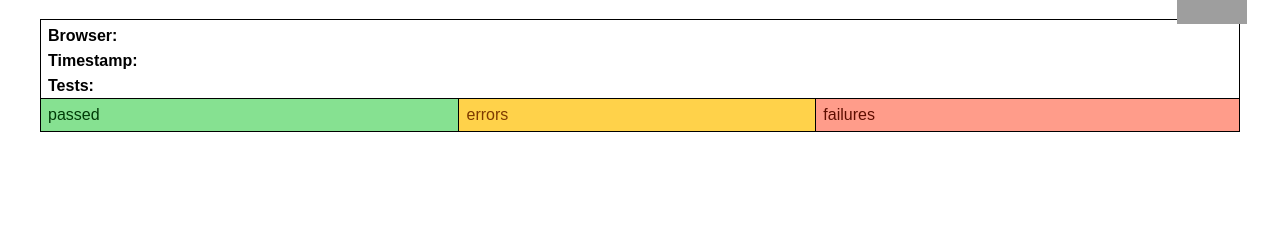
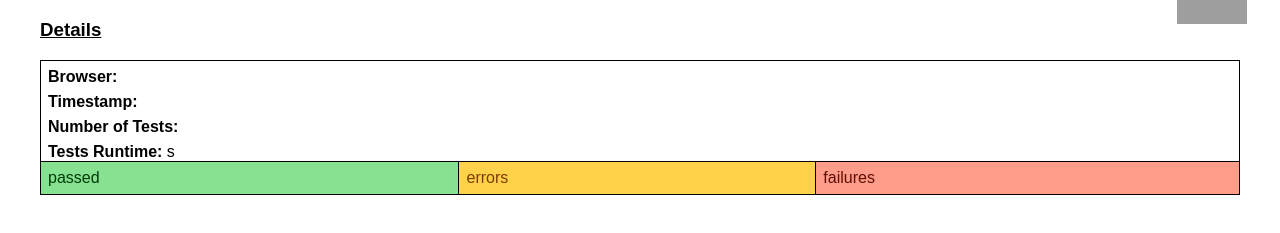
Before and after one commit to manuel12/nightwatch_automation, a website: page html-reporter.hbs in a window 1280 px wide. Shown: the part 71-304 px from the top of the page. Drawn offline with nearby package versions, Linux system fonts and the light colour scheme; files that its build step writes are made by us from their sources; grey boxes are pictures that could not be loaded.

Commit message:
Added 'clearDetails' text,

```diff
--- a/html-reporter.hbs
+++ b/html-reporter.hbs
@@ -21,7 +21,7 @@
         border-bottom: 1px black solid;
         border-right: none;
       }
-
+      /*td.details{ color: #140000; width: 100%; background: #e47911; }*/
       td.pass { color: #003b07; background: #86e191; }
       td.skip { color: #7d3a00; background: #ffd24a; }
       td.fail { color: #5e0e00; background: #ff9c8a; }
@@ -55,7 +55,7 @@
 
 <body>
   <h1>Test Results</h1>
-
+  <h3><strong><ins>Details</ins></strong></h3>
   <table border="0" cellpadding="0" cellspacing="0">
     <tr class="overview">
       <td colspan="3" title="{{browser}}"><strong>Browser:</strong> {{browser}}</td>
@@ -63,8 +63,11 @@
     <tr class="overview">
       <td colspan="3"><strong>Timestamp:</strong> {{timestamp}}</td>
     </tr>
-    <tr class="overview last">
-      <td colspan="3"><strong>Tests:</strong> {{results.tests}}<br></td>
+    <tr class="overview">
+      <td colspan="3"><strong>Number of Tests:</strong> {{results.numberOfTests}}</td>
+    </tr>
+    <tr class="overview">
+      <td colspan="3"><strong>Tests Runtime:</strong> {{results.testsRunTime}}s</td>
     </tr>
     <tr>
       <td class="pass"><strong>{{results.passed}}</strong> passed</td>
@@ -74,7 +77,7 @@
   </table>
 
   {{#each results.modules}}
-      <h2>{{@key}}</h2>
+      <h3><ins>{{@key}}</ins></h3>
 
       {{#each this.completed}}
         <h3>{{@key}}</h3>
@@ -131,19 +134,7 @@
 
   <script src="https://code.jquery.com/jquery-2.1.4.min.js"></script>
   <script>
-  $(function() {
-    $('div.stacktrace').on('click', 'a', function(evt) {
-      evt.preventDefault();
-
-      var $link = $(this);
-      var $code = $link.parent().find('code');
-
-      $code.is(':visible') ? $link.text('hide stacktrace'):
-                             $link.text('view stacktrace');
-
-      $code.toggle();
-    });
-  });
+$(function(){$("div.stacktrace").on("click","a",function(t){t.preventDefault();var e=$(this),c=e.parent().find("code");c.is(":visible")?e.text("hide stacktrace"):e.text("view stacktrace"),c.toggle()})});
   </script>
 </body>
 </html>
```
